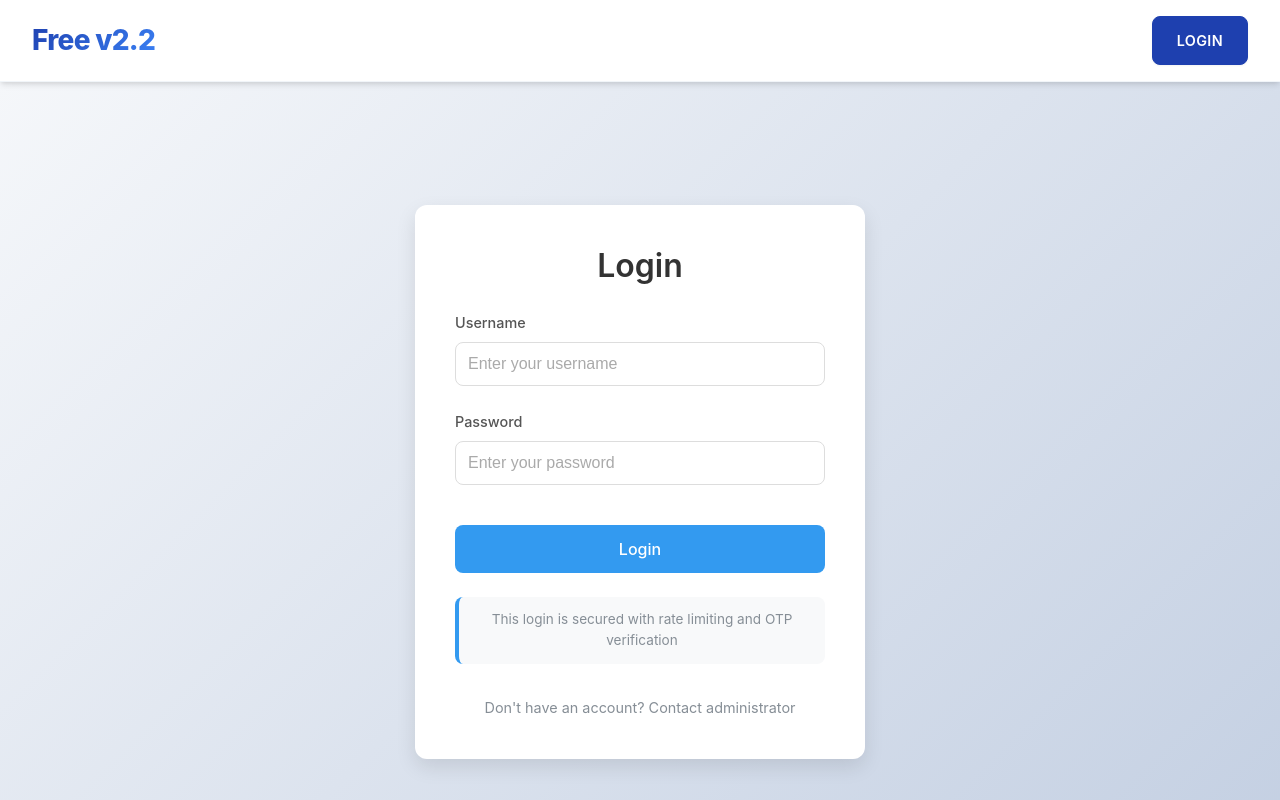
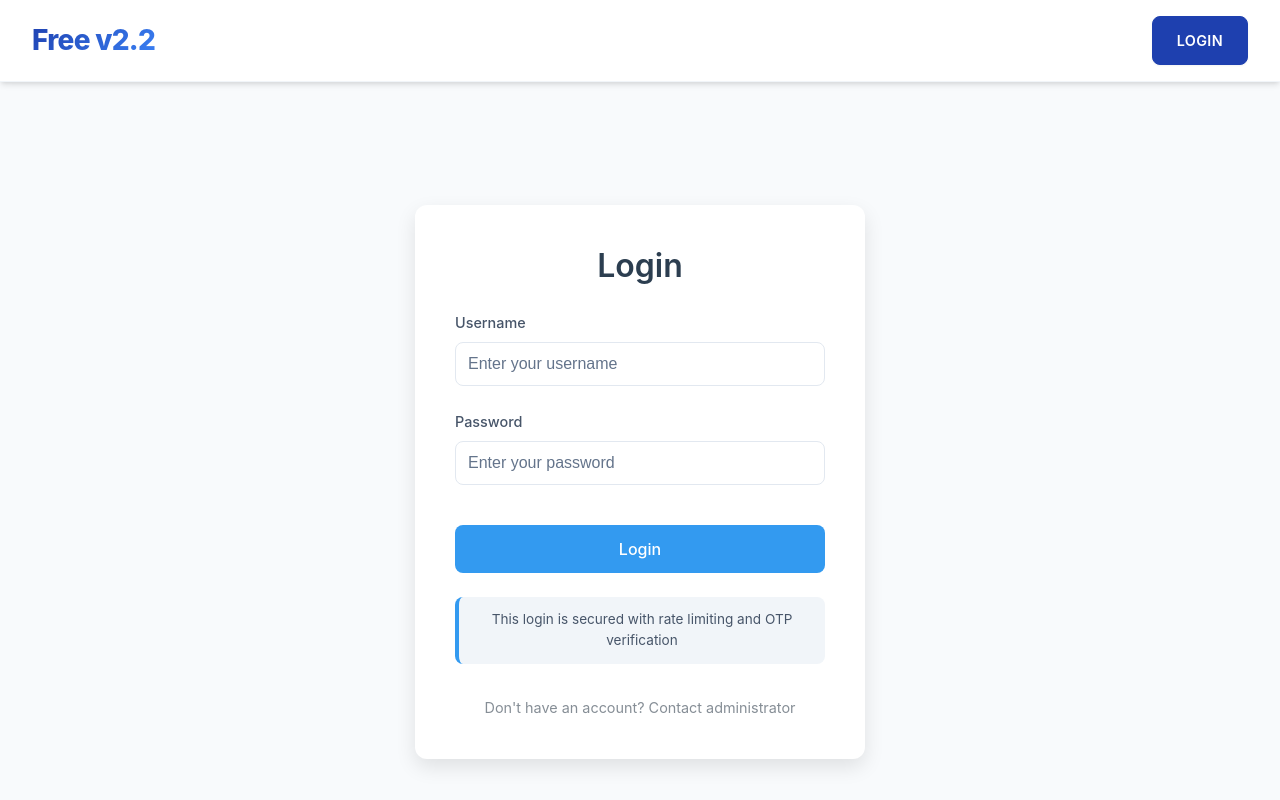
Before and after one commit to Locked-Cloud/free-state, a React (Create React App) app: page /#/login in a window 1280 px wide. Shown: the top 800 px of the page. Built offline with nearby package versions, Linux system fonts and the light colour scheme.

Commit message:
darkmode fixed

```diff
--- a/src/components/About/About.module.css
+++ b/src/components/About/About.module.css
@@ -51,7 +51,7 @@
 .statsSection {
   margin: 4rem 0;
   padding: 3rem 0;
-  background: white;
+  background: var(--surface);
   border-radius: var(--border-radius-lg);
   box-shadow: var(--shadow-md);
 }
@@ -93,7 +93,7 @@
 }
 
 .feature {
-  background: white;
+  background: var(--surface);
   padding: 2rem;
   border-radius: var(--border-radius-lg);
   box-shadow: var(--shadow-md);
@@ -135,7 +135,7 @@
 .processStep {
   text-align: center;
   padding: 2rem;
-  background: white;
+  background: var(--surface);
   border-radius: var(--border-radius-lg);
   box-shadow: var(--shadow-md);
   position: relative;
@@ -170,7 +170,7 @@
 }
 
 .teamMember {
-  background: white;
+  background: var(--surface);
   padding: 2rem;
   border-radius: var(--border-radius-lg);
   box-shadow: var(--shadow-md);
@@ -241,7 +241,7 @@
 }
 
 .value {
-  background: white;
+  background: var(--surface);
   padding: 2rem;
   border-radius: var(--border-radius-lg);
   box-shadow: var(--shadow-md);
@@ -276,7 +276,7 @@
 .ctaSection {
   text-align: center;
   padding: 4rem 2rem;
-  background: white;
+  background: var(--surface);
   border-radius: var(--border-radius-lg);
   box-shadow: var(--shadow-md);
   margin-top: 4rem;
--- a/src/components/Contact/Contact.module.css
+++ b/src/components/Contact/Contact.module.css
@@ -40,7 +40,7 @@
 }
 
 .infoCard {
-  background: white;
+  background: var(--surface);
   padding: 2rem;
   border-radius: var(--border-radius-lg);
   box-shadow: var(--shadow-md);
@@ -71,7 +71,7 @@
 }
 
 .form {
-  background: white;
+  background: var(--surface);
   padding: 2.5rem;
   border-radius: var(--border-radius-lg);
   box-shadow: var(--shadow-md);
@@ -101,7 +101,7 @@
   border-radius: var(--border-radius-md);
   font-size: 1rem;
   transition: var(--transition);
-  background-color: white;
+  background-color: var(--surface);
 }
 
 .formGroup input:focus,
--- a/src/components/Home/Home.module.css
+++ b/src/components/Home/Home.module.css
@@ -140,7 +140,7 @@
   border-radius: var(--border-radius-md);
   font-size: 1rem;
   width: 100%;
-  background-color: white;
+  background-color: var(--surface);
   cursor: pointer;
   transition: var(--transition);
   appearance: none;
@@ -214,7 +214,7 @@
 
 .featuredCard {
   display: flex;
-  background: white;
+  background: var(--surface);
   border-radius: var(--border-radius-lg);
   overflow: hidden;
   box-shadow: var(--shadow-md);
@@ -338,7 +338,7 @@
 }
 
 .companyCard {
-  background: white;
+  background: var(--surface);
   border-radius: var(--border-radius-lg);
   overflow: hidden;
   box-shadow: var(--shadow-md);
@@ -385,7 +385,7 @@
   height: 220px;
   overflow: hidden;
   position: relative;
-  background-color: #f5f5f5;
+  background-color: var(--background-alt);
 }
 
 .imageLoading {
@@ -496,7 +496,7 @@
 }
 
 .skeletonCard {
-  background: white;
+  background: var(--surface);
   border-radius: var(--border-radius-lg);
   overflow: hidden;
   box-shadow: var(--shadow-md);
@@ -547,7 +547,7 @@
 .error {
   text-align: center;
   padding: 3rem;
-  background: white;
+  background: var(--surface);
   border-radius: var(--border-radius-lg);
   box-shadow: var(--shadow-md);
 }
@@ -581,7 +581,7 @@
 .noResults {
   text-align: center;
   padding: 4rem;
-  background: white;
+  background: var(--surface);
   border-radius: var(--border-radius-lg);
   box-shadow: var(--shadow-md);
   border: 1px solid rgba(0, 0, 0, 0.05);
--- a/src/components/Login/Login.module.css
+++ b/src/components/Login/Login.module.css
@@ -4,13 +4,13 @@
   align-items: center;
   min-height: 100vh;
   padding: 2rem;
-  background: linear-gradient(135deg, #f5f7fa 0%, #c3cfe2 100%);
+  background: var(--background);
 }
 
 .loginCard {
   width: 100%;
   max-width: 450px;
-  background-color: #fff;
+  background-color: var(--surface);
   border-radius: 12px;
   box-shadow: 0 8px 20px rgba(0, 0, 0, 0.1);
   padding: 2.5rem;
@@ -23,7 +23,7 @@
 
 .loginTitle {
   font-size: 2rem;
-  color: #333;
+  color: var(--text-color);
   margin-bottom: 1.5rem;
   text-align: center;
   font-weight: 600;
@@ -44,12 +44,12 @@
 .formGroup label {
   font-size: 0.9rem;
   font-weight: 500;
-  color: #555;
+  color: var(--text-secondary);
 }
 
 .input {
   padding: 0.75rem;
-  border: 1px solid #ddd;
+  border: 1px solid var(--border);
   border-radius: 8px;
   font-size: 1rem;
   transition: border-color 0.3s ease, box-shadow 0.3s ease;
@@ -62,7 +62,7 @@
 }
 
 .input::placeholder {
-  color: #aaa;
+  color: var(--text-muted);
 }
 
 .loginButton {
@@ -111,9 +111,9 @@
 .securityNote {
   margin-top: 1.5rem;
   text-align: center;
-  color: #868e96;
+  color: var(--text-secondary);
   font-size: 0.85rem;
-  background-color: #f8f9fa;
+  background-color: var(--background-alt);
   padding: 0.75rem;
   border-radius: 8px;
   border-left: 4px solid #339af0;
--- a/src/components/OTP/OTP.module.css
+++ b/src/components/OTP/OTP.module.css
@@ -4,13 +4,13 @@
   align-items: center;
   min-height: 100vh;
   padding: 2rem;
-  background: linear-gradient(135deg, #f5f7fa 0%, #c3cfe2 100%);
+  background: var(--background);
 }
 
 .otpCard {
   width: 100%;
   max-width: 450px;
-  background-color: #fff;
+  background-color: var(--surface);
   border-radius: 12px;
   box-shadow: 0 8px 20px rgba(0, 0, 0, 0.1);
   padding: 2.5rem;
@@ -23,7 +23,7 @@
 
 .otpTitle {
   font-size: 2rem;
-  color: #333;
+  color: var(--text-color);
   margin-bottom: 1rem;
   text-align: center;
   font-weight: 600;
@@ -31,7 +31,7 @@
 
 .otpDescription {
   text-align: center;
-  color: #666;
+  color: var(--text-secondary);
   margin-bottom: 2rem;
   font-size: 1rem;
 }
@@ -51,7 +51,7 @@
 .otpInput {
   width: 100%;
   height: 60px;
-  border: 1px solid #ddd;
+  border: 1px solid var(--border);
   border-radius: 8px;
   font-size: 1.5rem;
   font-weight: 600;
@@ -103,7 +103,7 @@
 }
 
 .resendTimer {
-  color: #868e96;
+  color: var(--text-secondary);
   font-size: 0.9rem;
 }
 
@@ -146,12 +146,12 @@
 }
 
 .securityNote {
-  color: #757575;
+  color: var(--text-secondary);
   font-size: 0.8rem;
   text-align: center;
   margin-top: 20px;
   padding: 10px;
-  border-top: 1px solid #eee;
+  border-top: 1px solid var(--border);
 }
 
 @media (max-width: 576px) {
--- a/src/index.css
+++ b/src/index.css
@@ -11,6 +11,15 @@
   --shadow-sm: 0 2px 4px rgba(0, 0, 0, 0.1);
   --shadow-md: 0 4px 6px rgba(0, 0, 0, 0.1);
   --shadow-lg: 0 8px 15px rgba(0, 0, 0, 0.15);
+  /* Surface variables for component theming */
+  --surface: #ffffff;
+  --background: #f8f9fa;
+  --background-alt: #f1f5f9;
+  --border: var(--border-color);
+  --border-focus: var(--primary-color);
+  --text-primary: var(--text-color);
+  --text-secondary: var(--text-light);
+  --text-muted: #94a3b8;
   --gradient: linear-gradient(
     135deg,
     var(--primary-color),
--- a/src/style/darkMode.css
+++ b/src/style/darkMode.css
@@ -10,6 +10,15 @@ body.dark-mode {
   --text-secondary: #b0b0b0;
   --text-tertiary: #909090;
   --border-color: #333;
+  /* Component surface variables */
+  --surface: #1e293b;
+  --background: #0f172a;
+  --background-alt: #334155;
+  --border: #475569;
+  --border-focus: #60a5fa;
+  --text-primary: #f1f5f9;
+  --text-secondary: #cbd5e1;
+  --text-muted: #94a3b8;
 
   /* Accent colors - using a more vibrant blue palette */
   --accent-color: #4a6bff;
```
